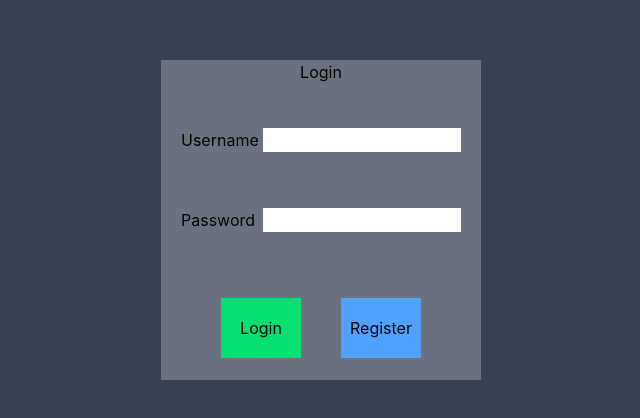
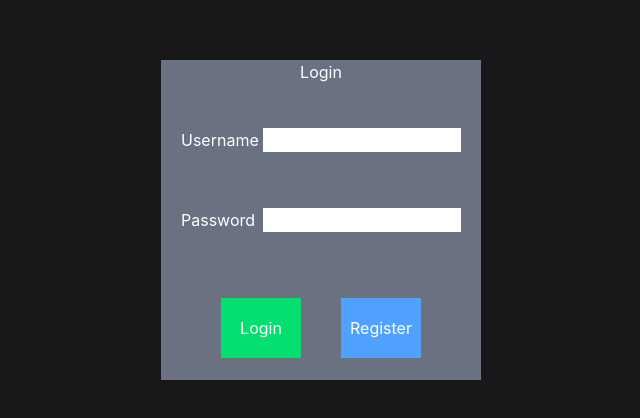
Before and after one commit to FHZergursh/MightyProjectManager-PERN, a React (Vite) app in the folder frontend/: page / in a window 1280 px wide. Shown: the part 180-598 px from the top of the page, without its empty margins (319-959 px from the left). Built offline with nearby package versions, Linux system fonts and the light colour scheme.

Commit message:
move bg to css body instead of outermost div
title

```diff
--- a/frontend/src/index.css
+++ b/frontend/src/index.css
@@ -1 +1,6 @@
 @import "tailwindcss";
+
+body { /* global classes for the entire page */
+  background-color: var(--color-zinc-900);
+  color: white;
+}
--- a/frontend/src/pages/LoginPage.tsx
+++ b/frontend/src/pages/LoginPage.tsx
@@ -72,7 +72,7 @@ const LoginPage = () => {
 
 
   return (
-    <div className='bg-gray-700 w-full h-screen flex justify-center items-center'>
+    <div className='w-full h-screen flex justify-center items-center'>
       <div className='bg-gray-500 w-[25vw] h-[40vh] flex flex-col gap-8'>
         <h1 className='flex justify-center'>Login</h1>
         <div className='flex px-5 py-3'>
```
